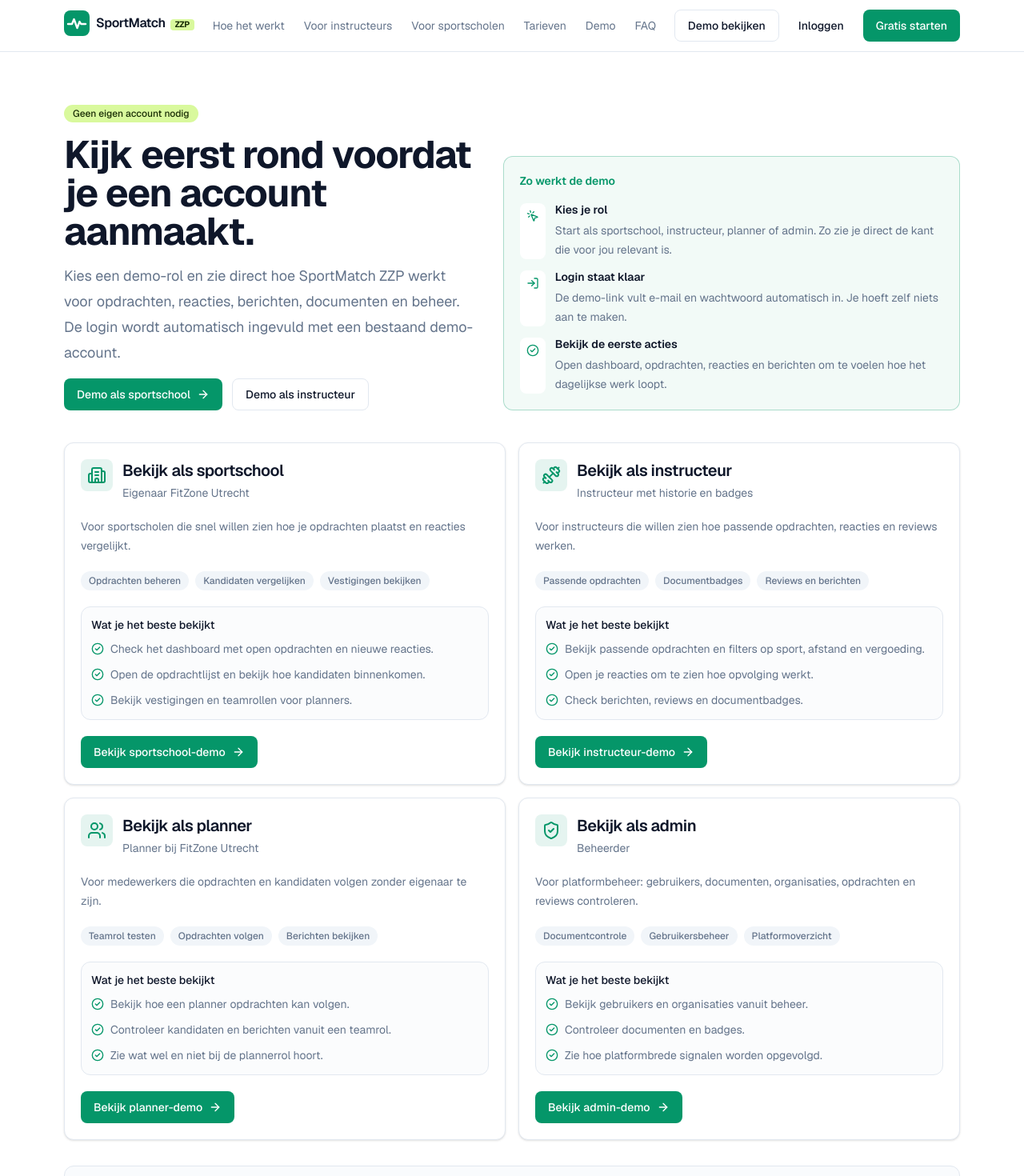
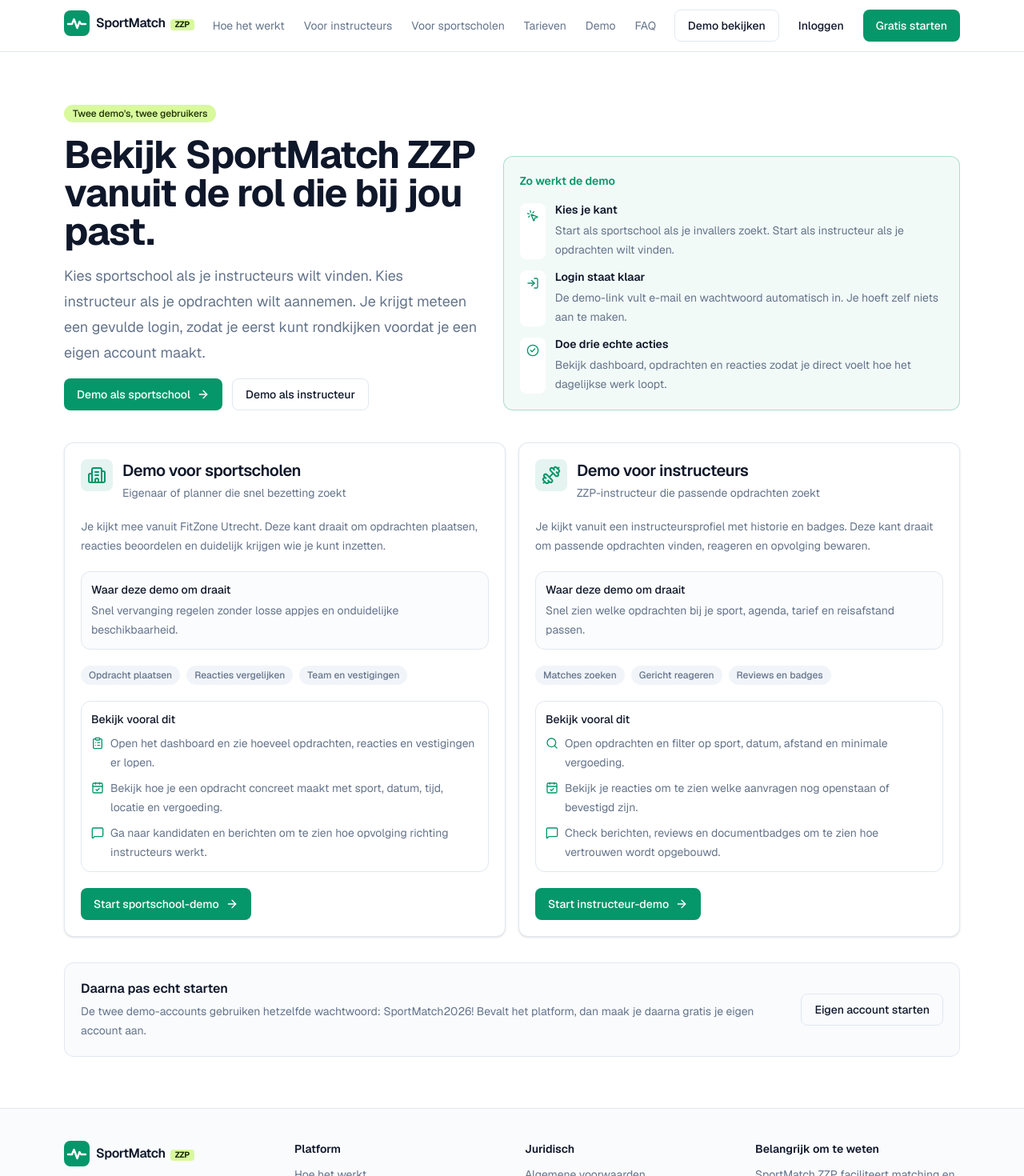
Before and after one commit to maxcrijnen-alt/sportmatch-zzp, a Next.js app: page /demo in a window 1280 px wide. Shown: the top 1470 px of the page at 80% size. Built offline with nearby package versions, Linux system fonts and the light colour scheme.

Commit message:
Focus demo page on two user roles

```diff
--- a/src/app/(public)/demo/page.tsx
+++ b/src/app/(public)/demo/page.tsx
@@ -3,12 +3,14 @@ import Link from "next/link";
 import {
   ArrowRight,
   Building2,
+  CalendarCheck,
   CheckCircle2,
+  ClipboardList,
   Dumbbell,
   LogIn,
+  MessageSquare,
   MousePointerClick,
-  ShieldCheck,
-  Users,
+  Search,
 } from "lucide-react";
 import { Badge } from "@/components/ui/badge";
 import { Button } from "@/components/ui/button";
@@ -17,13 +19,13 @@ import { Card, CardContent, CardHeader, CardTitle } from "@/components/ui/card";
 export const metadata: Metadata = {
   title: "Demo bekijken",
   description:
-    "Bekijk SportMatch ZZP met demo-accounts voordat je een eigen account aanmaakt.",
+    "Bekijk SportMatch ZZP als sportschool of instructeur voordat je een eigen account aanmaakt.",
 };
 
 const demoSteps = [
   {
-    title: "Kies je rol",
-    text: "Start als sportschool, instructeur, planner of admin. Zo zie je direct de kant die voor jou relevant is.",
+    title: "Kies je kant",
+    text: "Start als sportschool als je invallers zoekt. Start als instructeur als je opdrachten wilt vinden.",
     icon: MousePointerClick,
   },
   {
@@ -32,72 +34,62 @@ const demoSteps = [
     icon: LogIn,
   },
   {
-    title: "Bekijk de eerste acties",
-    text: "Open dashboard, opdrachten, reacties en berichten om te voelen hoe het dagelijkse werk loopt.",
+    title: "Doe drie echte acties",
+    text: "Bekijk dashboard, opdrachten en reacties zodat je direct voelt hoe het dagelijkse werk loopt.",
     icon: CheckCircle2,
   },
 ];
 
 const demoAccounts = [
   {
-    title: "Bekijk als sportschool",
-    role: "Eigenaar FitZone Utrecht",
+    title: "Demo voor sportscholen",
+    role: "Eigenaar of planner die snel bezetting zoekt",
     description:
-      "Voor sportscholen die snel willen zien hoe je opdrachten plaatst en reacties vergelijkt.",
+      "Je kijkt mee vanuit FitZone Utrecht. Deze kant draait om opdrachten plaatsen, reacties beoordelen en duidelijk krijgen wie je kunt inzetten.",
     href: "/login?demo=sportschool",
     icon: Building2,
-    highlights: ["Opdrachten beheren", "Kandidaten vergelijken", "Vestigingen bekijken"],
+    primaryFocus: "Snel vervanging regelen zonder losse appjes en onduidelijke beschikbaarheid.",
+    highlights: ["Opdracht plaatsen", "Reacties vergelijken", "Team en vestigingen"],
     route: [
-      "Check het dashboard met open opdrachten en nieuwe reacties.",
-      "Open de opdrachtlijst en bekijk hoe kandidaten binnenkomen.",
-      "Bekijk vestigingen en teamrollen voor planners.",
-    ],
-    cta: "Bekijk sportschool-demo",
+      {
+        icon: ClipboardList,
+        text: "Open het dashboard en zie hoeveel opdrachten, reacties en vestigingen er lopen.",
       },
       {
-    title: "Bekijk als instructeur",
-    role: "Instructeur met historie en badges",
+        icon: CalendarCheck,
+        text: "Bekijk hoe je een opdracht concreet maakt met sport, datum, tijd, locatie en vergoeding.",
+      },
+      {
+        icon: MessageSquare,
+        text: "Ga naar kandidaten en berichten om te zien hoe opvolging richting instructeurs werkt.",
+      },
+    ],
+    cta: "Start sportschool-demo",
+  },
+  {
+    title: "Demo voor instructeurs",
+    role: "ZZP-instructeur die passende opdrachten zoekt",
     description:
-      "Voor instructeurs die willen zien hoe passende opdrachten, reacties en reviews werken.",
+      "Je kijkt vanuit een instructeursprofiel met historie en badges. Deze kant draait om passende opdrachten vinden, reageren en opvolging bewaren.",
     href: "/login?demo=instructeur",
     icon: Dumbbell,
-    highlights: ["Passende opdrachten", "Documentbadges", "Reviews en berichten"],
+    primaryFocus: "Snel zien welke opdrachten bij je sport, agenda, tarief en reisafstand passen.",
+    highlights: ["Matches zoeken", "Gericht reageren", "Reviews en badges"],
     route: [
-      "Bekijk passende opdrachten en filters op sport, afstand en vergoeding.",
-      "Open je reacties om te zien hoe opvolging werkt.",
-      "Check berichten, reviews en documentbadges.",
-    ],
-    cta: "Bekijk instructeur-demo",
+      {
+        icon: Search,
+        text: "Open opdrachten en filter op sport, datum, afstand en minimale vergoeding.",
       },
       {
-    title: "Bekijk als planner",
-    role: "Planner bij FitZone Utrecht",
-    description:
-      "Voor medewerkers die opdrachten en kandidaten volgen zonder eigenaar te zijn.",
-    href: "/login?demo=planner",
-    icon: Users,
-    highlights: ["Teamrol testen", "Opdrachten volgen", "Berichten bekijken"],
-    route: [
-      "Bekijk hoe een planner opdrachten kan volgen.",
-      "Controleer kandidaten en berichten vanuit een teamrol.",
-      "Zie wat wel en niet bij de plannerrol hoort.",
-    ],
-    cta: "Bekijk planner-demo",
+        icon: CalendarCheck,
+        text: "Bekijk je reacties om te zien welke aanvragen nog openstaan of bevestigd zijn.",
       },
       {
-    title: "Bekijk als admin",
-    role: "Beheerder",
-    description:
-      "Voor platformbeheer: gebruikers, documenten, organisaties, opdrachten en reviews controleren.",
-    href: "/login?demo=admin",
-    icon: ShieldCheck,
-    highlights: ["Documentcontrole", "Gebruikersbeheer", "Platformoverzicht"],
-    route: [
-      "Bekijk gebruikers en organisaties vanuit beheer.",
-      "Controleer documenten en badges.",
-      "Zie hoe platformbrede signalen worden opgevolgd.",
+        icon: MessageSquare,
+        text: "Check berichten, reviews en documentbadges om te zien hoe vertrouwen wordt opgebouwd.",
+      },
     ],
-    cta: "Bekijk admin-demo",
+    cta: "Start instructeur-demo",
   },
 ];
 
@@ -107,15 +99,15 @@ export default function DemoPage() {
       <div className="grid gap-8 lg:grid-cols-[0.95fr_1.05fr] lg:items-end">
         <div className="space-y-4">
           <Badge className="w-fit" variant="accent">
-            Geen eigen account nodig
+            Twee demo's, twee gebruikers
           </Badge>
           <h1 className="text-3xl font-bold tracking-tight sm:text-5xl">
-            Kijk eerst rond voordat je een account aanmaakt.
+            Bekijk SportMatch ZZP vanuit de rol die bij jou past.
           </h1>
           <p className="text-lg leading-8 text-muted-foreground">
-            Kies een demo-rol en zie direct hoe SportMatch ZZP werkt voor
-            opdrachten, reacties, berichten, documenten en beheer. De login wordt
-            automatisch ingevuld met een bestaand demo-account.
+            Kies sportschool als je instructeurs wilt vinden. Kies instructeur
+            als je opdrachten wilt aannemen. Je krijgt meteen een gevulde login,
+            zodat je eerst kunt rondkijken voordat je een eigen account maakt.
           </p>
           <div className="flex flex-col gap-3 sm:flex-row">
             <Link href="/login?demo=sportschool">
@@ -179,6 +171,12 @@ export default function DemoPage() {
                 <p className="text-sm leading-6 text-muted-foreground">
                   {account.description}
                 </p>
+                <div className="rounded-lg border border-border bg-muted/30 p-3">
+                  <p className="text-sm font-medium">Waar deze demo om draait</p>
+                  <p className="mt-1 text-sm leading-6 text-muted-foreground">
+                    {account.primaryFocus}
+                  </p>
+                </div>
                 <div className="flex flex-wrap gap-2">
                   {account.highlights.map((highlight) => (
                     <span
@@ -189,18 +187,22 @@ export default function DemoPage() {
                     </span>
                   ))}
                 </div>
-                <div className="space-y-2 rounded-lg border border-border bg-muted/30 p-3">
-                  <p className="text-sm font-medium">Wat je het beste bekijkt</p>
+                <div className="space-y-2 rounded-lg border border-border bg-background p-3">
+                  <p className="text-sm font-medium">Bekijk vooral dit</p>
                   <ul className="space-y-2">
-                    {account.route.map((item) => (
+                    {account.route.map((item) => {
+                      const RouteIcon = item.icon;
+
+                      return (
                         <li
                           className="flex gap-2 text-sm leading-6 text-muted-foreground"
-                        key={item}
+                          key={item.text}
                         >
-                        <CheckCircle2 className="mt-1 h-4 w-4 shrink-0 text-primary" />
-                        <span>{item}</span>
+                          <RouteIcon className="mt-1 h-4 w-4 shrink-0 text-primary" />
+                          <span>{item.text}</span>
                         </li>
-                    ))}
+                      );
+                    })}
                   </ul>
                 </div>
                 <Link href={account.href}>
@@ -219,8 +221,9 @@ export default function DemoPage() {
         <div>
           <p className="font-semibold">Daarna pas echt starten</p>
           <p className="mt-1 text-sm leading-6 text-muted-foreground">
-            Alle demo-accounts gebruiken hetzelfde wachtwoord: SportMatch2026!
-            Bevalt het platform, dan maak je daarna gratis je eigen account aan.
+            De twee demo-accounts gebruiken hetzelfde wachtwoord:
+            SportMatch2026! Bevalt het platform, dan maak je daarna gratis je
+            eigen account aan.
           </p>
         </div>
         <Link href="/registreren">
```
Lines whose indentation alone changed are shown as unchanged.
